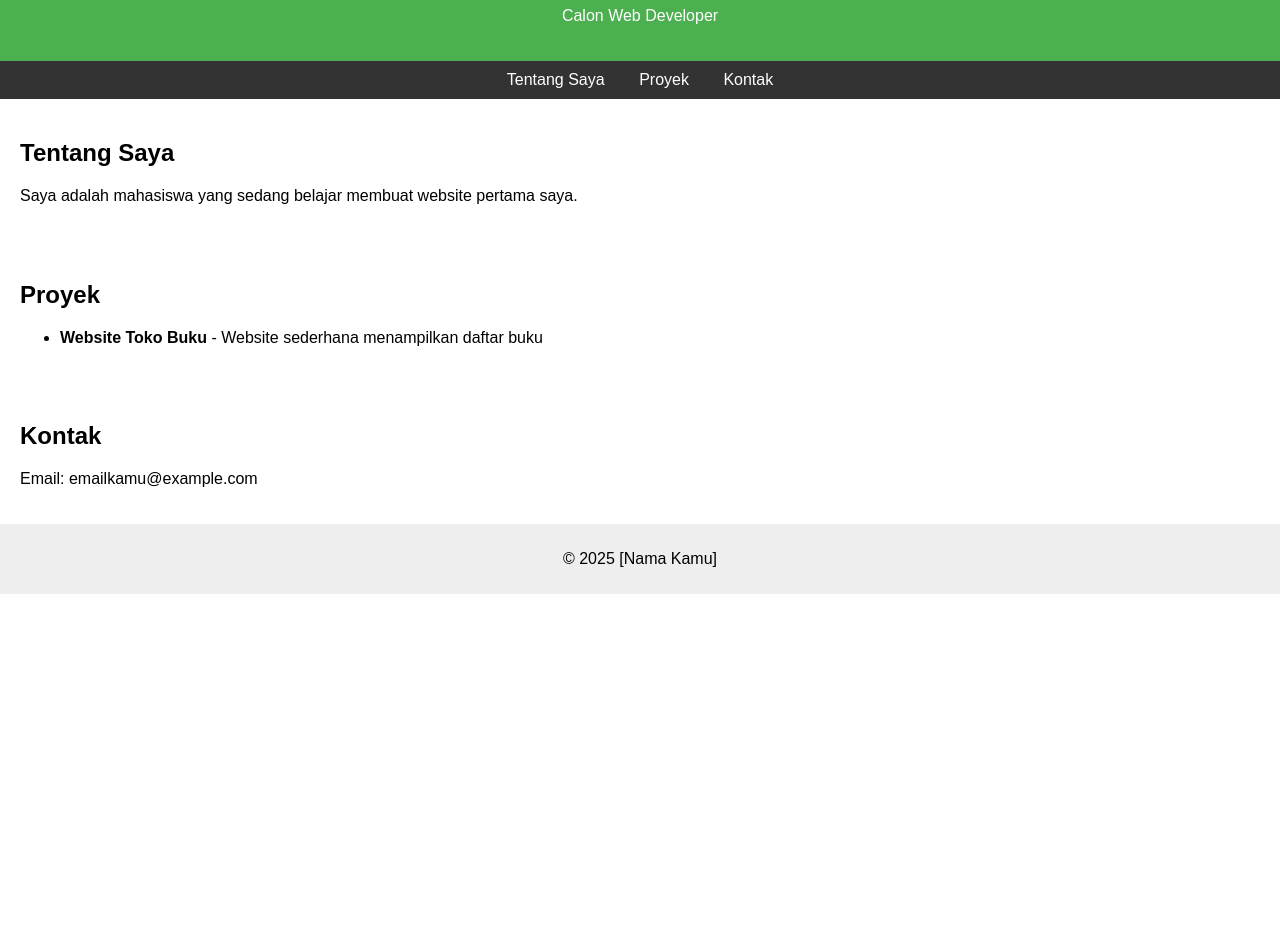
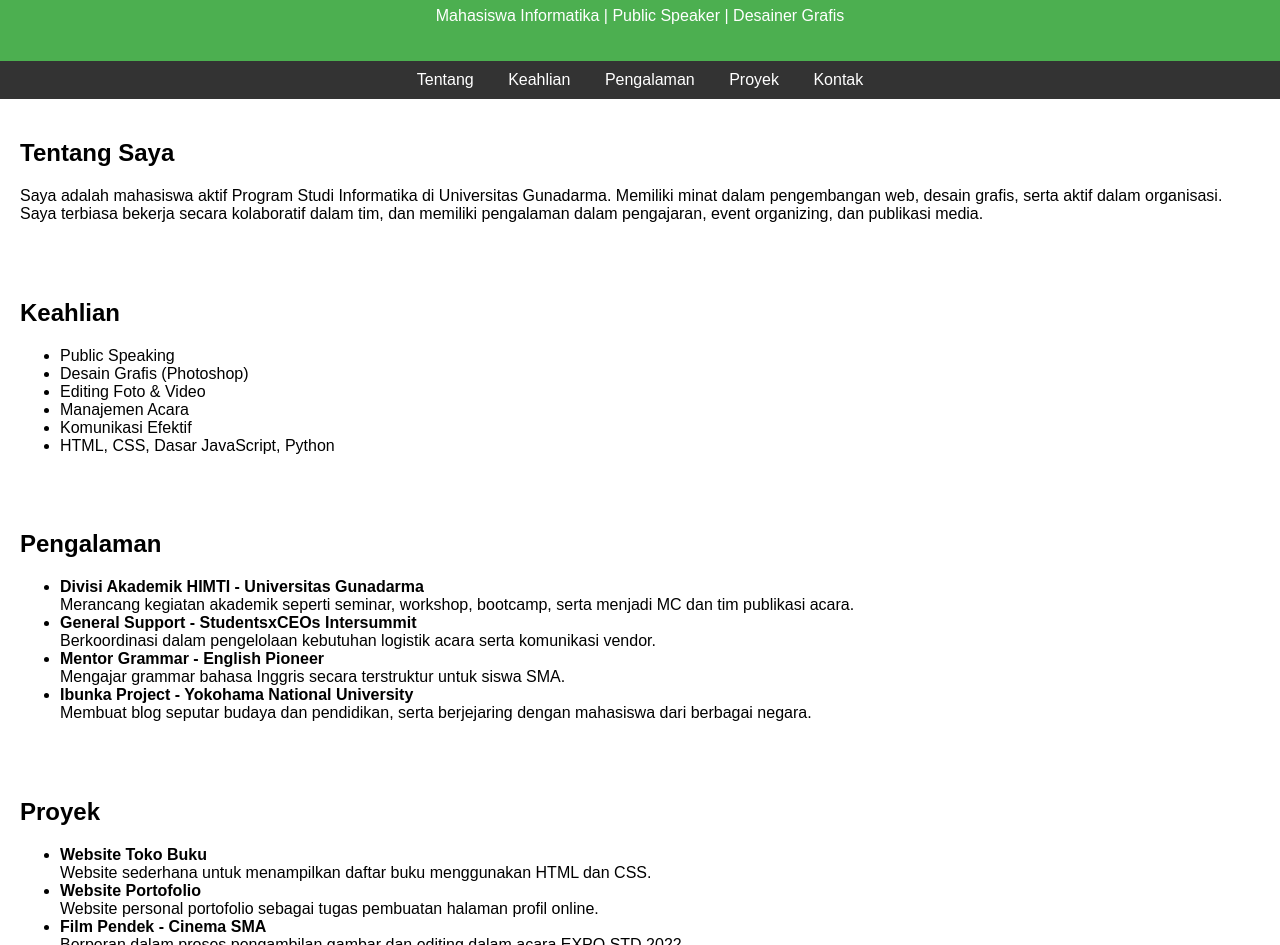
Before and after one commit to irbilmzffr/website-portofolio, a plain HTML site: page index.html in a window 1280 px wide. Shown: the part 93-1038 px from the top of the page. Before the commit the page ends 800 px from the top, so only its background shows below. Drawn offline with Linux system fonts and the light colour scheme.

Commit message:
Upload portofolio versi final

```diff
--- a/index.html
+++ b/index.html
@@ -3,40 +3,69 @@
 <head>
   <meta charset="UTF-8">
   <meta name="viewport" content="width=device-width, initial-scale=1.0">
-  <title>Portofolio Saya</title>
+  <title>Portofolio Irbil Al Muzhaffar</title>
   <link rel="stylesheet" href="style.css">
 </head>
 <body>
   <header>
-    <h1>Halo, Saya [Nama Kamu]</h1>
-    <p>Calon Web Developer</p>
+    <h1>Irbil Al Muzhaffar</h1>
+    <p>Mahasiswa Informatika | Public Speaker | Desainer Grafis</p>
   </header>
 
   <nav>
-    <a href="#tentang">Tentang Saya</a>
+    <a href="#tentang">Tentang</a>
+    <a href="#keahlian">Keahlian</a>
+    <a href="#pengalaman">Pengalaman</a>
     <a href="#proyek">Proyek</a>
     <a href="#kontak">Kontak</a>
   </nav>
 
   <section id="tentang">
     <h2>Tentang Saya</h2>
-    <p>Saya adalah mahasiswa yang sedang belajar membuat website pertama saya.</p>
+    <p>Saya adalah mahasiswa aktif Program Studi Informatika di Universitas Gunadarma. Memiliki minat dalam pengembangan web, desain grafis, serta aktif dalam organisasi. Saya terbiasa bekerja secara kolaboratif dalam tim, dan memiliki pengalaman dalam pengajaran, event organizing, dan publikasi media.</p>
+  </section>
+
+  <section id="keahlian">
+    <h2>Keahlian</h2>
+    <ul>
+      <li>Public Speaking</li>
+      <li>Desain Grafis (Photoshop)</li>
+      <li>Editing Foto & Video</li>
+      <li>Manajemen Acara</li>
+      <li>Komunikasi Efektif</li>
+      <li>HTML, CSS, Dasar JavaScript, Python</li>
+    </ul>
+  </section>
+
+  <section id="pengalaman">
+    <h2>Pengalaman</h2>
+    <ul>
+      <li><strong>Divisi Akademik HIMTI - Universitas Gunadarma</strong><br>Merancang kegiatan akademik seperti seminar, workshop, bootcamp, serta menjadi MC dan tim publikasi acara.</li>
+      <li><strong>General Support - StudentsxCEOs Intersummit</strong><br>Berkoordinasi dalam pengelolaan kebutuhan logistik acara serta komunikasi vendor.</li>
+      <li><strong>Mentor Grammar - English Pioneer</strong><br>Mengajar grammar bahasa Inggris secara terstruktur untuk siswa SMA.</li>
+      <li><strong>Ibunka Project - Yokohama National University</strong><br>Membuat blog seputar budaya dan pendidikan, serta berjejaring dengan mahasiswa dari berbagai negara.</li>
+    </ul>
   </section>
 
   <section id="proyek">
     <h2>Proyek</h2>
     <ul>
-      <li><strong>Website Toko Buku</strong> - Website sederhana menampilkan daftar buku</li>
+      <li><strong>Website Toko Buku</strong><br>Website sederhana untuk menampilkan daftar buku menggunakan HTML dan CSS.</li>
+      <li><strong>Website Portofolio</strong><br>Website personal portofolio sebagai tugas pembuatan halaman profil online.</li>
+      <li><strong>Film Pendek - Cinema SMA</strong><br>Berperan dalam proses pengambilan gambar dan editing dalam acara EXPO STD 2022.</li>
     </ul>
   </section>
 
   <section id="kontak">
     <h2>Kontak</h2>
-    <p>Email: emailkamu@example.com</p>
+    <p>Email: <a href="mailto:irbilal18@gmail.com">irbilal18@gmail.com</a></p>
+    <p>Telepon: <a href="tel:+6281283941094">+62 812-8394-1094</a></p>
+    <p>LinkedIn: <a href="https://bit.ly/linkedin-irbil-al-muzhaffar" target="_blank">linkedin-irbil-al-muzhaffar</a></p>
+    <p>Instagram: <a href="https://instagram.com/irbilmzzfr_" target="_blank">@irbilmzzfr_</a></p>
   </section>
 
   <footer>
-    <p>&copy; 2025 [Nama Kamu]</p>
+    <p>&copy; 2025 Irbil Al Muzhaffar</p>
   </footer>
 
   <script src="script.js"></script>
```
